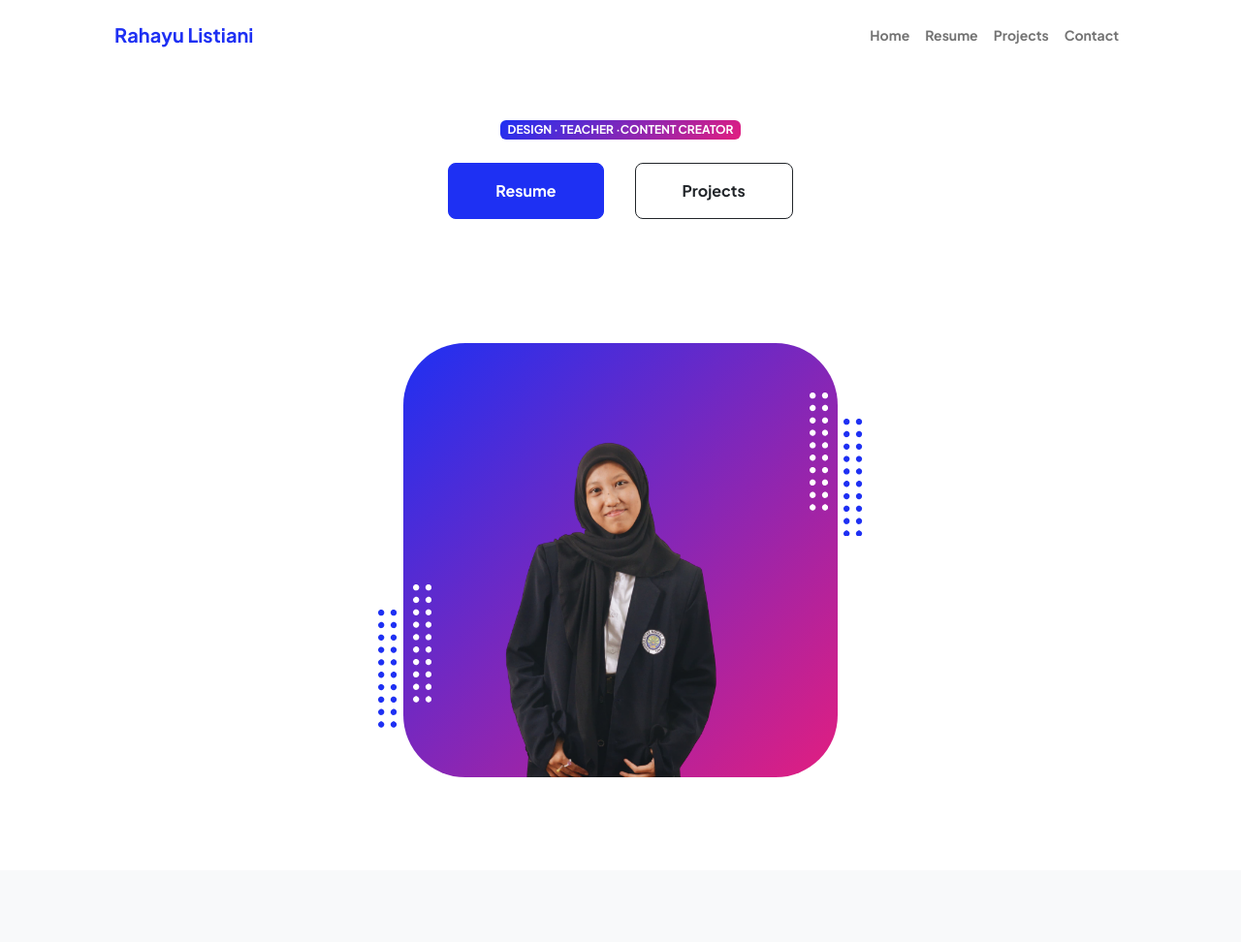
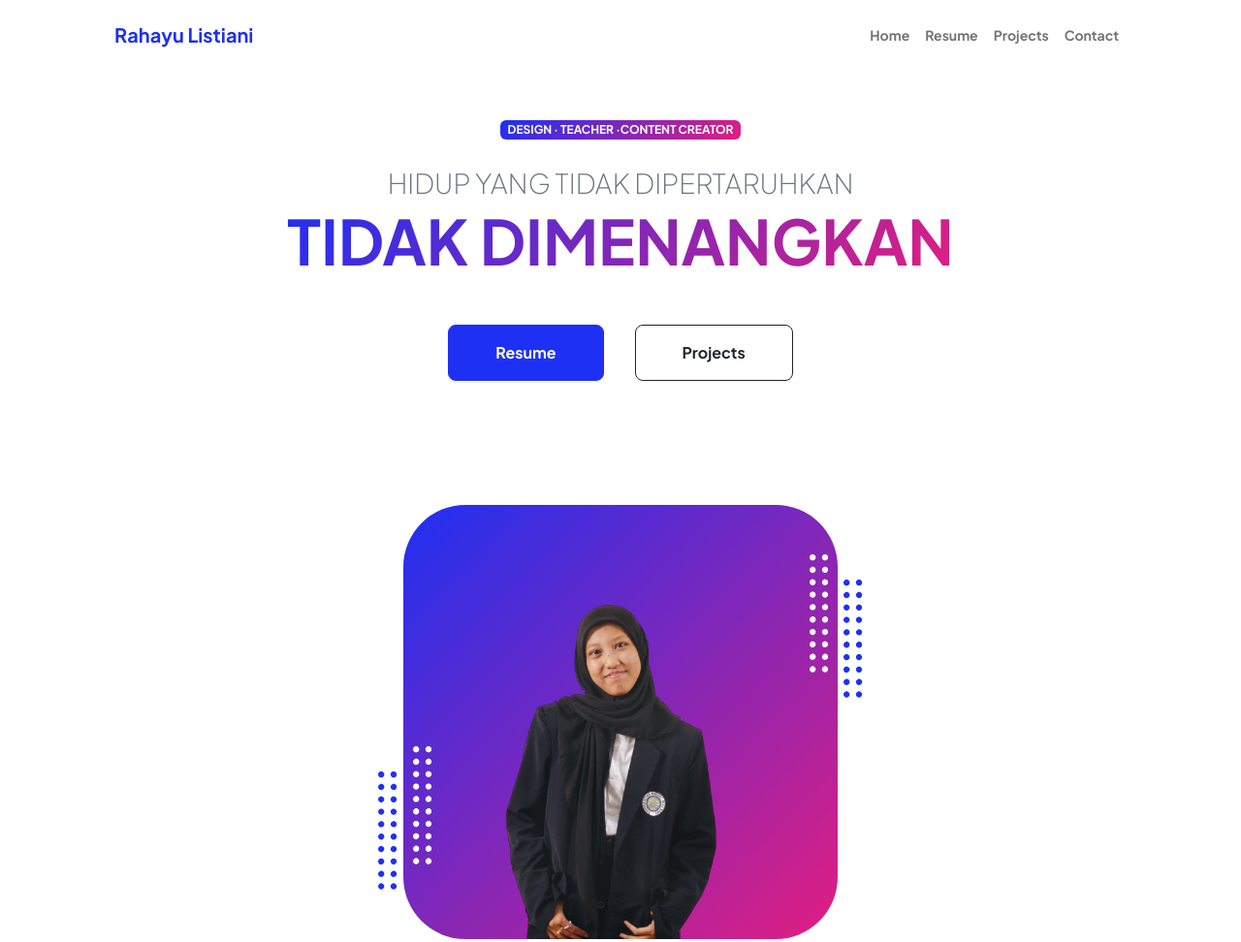
Before and after one commit to Rahayu321/PortofolioRahayu, a plain HTML site: page index.html in a window 1280 px wide. Shown: the top 972 px of the page at 97% size. Drawn offline with nearby package versions, Linux system fonts and the light colour scheme.

Commit message:
Update index.html

```diff
--- a/index.html
+++ b/index.html
@@ -42,6 +42,8 @@
                             <!-- Header text content-->
                             <div class="text-center text-xxl-start">
                                 <div class="badge bg-gradient-primary-to-secondary text-white mb-4"><div class="text-uppercase">Design &middot; Teacher &middot;content Creator </div></div>
+                                       <div class="fs-3 fw-light text-muted">HIDUP YANG TIDAK DIPERTARUHKAN</div>
+                                <h1 class="display-3 fw-bolder mb-5"><span class="text-gradient d-inline">TIDAK DIMENANGKAN</span></h1>
                                 <div class=" gap-3 d-sm-flex justify-content-sm-center justify-content-xxl-start mb-3">
                                     <a class="btn btn-primary btn-lg px-5 py-3 me-sm-3 fs-6 fw-bolder" href="resume.html">Resume</a>
                                     <a class="btn btn-outline-dark btn-lg px-5 py-3 fs-6 fw-bolder" href="projects.html">Projects</a>
```
